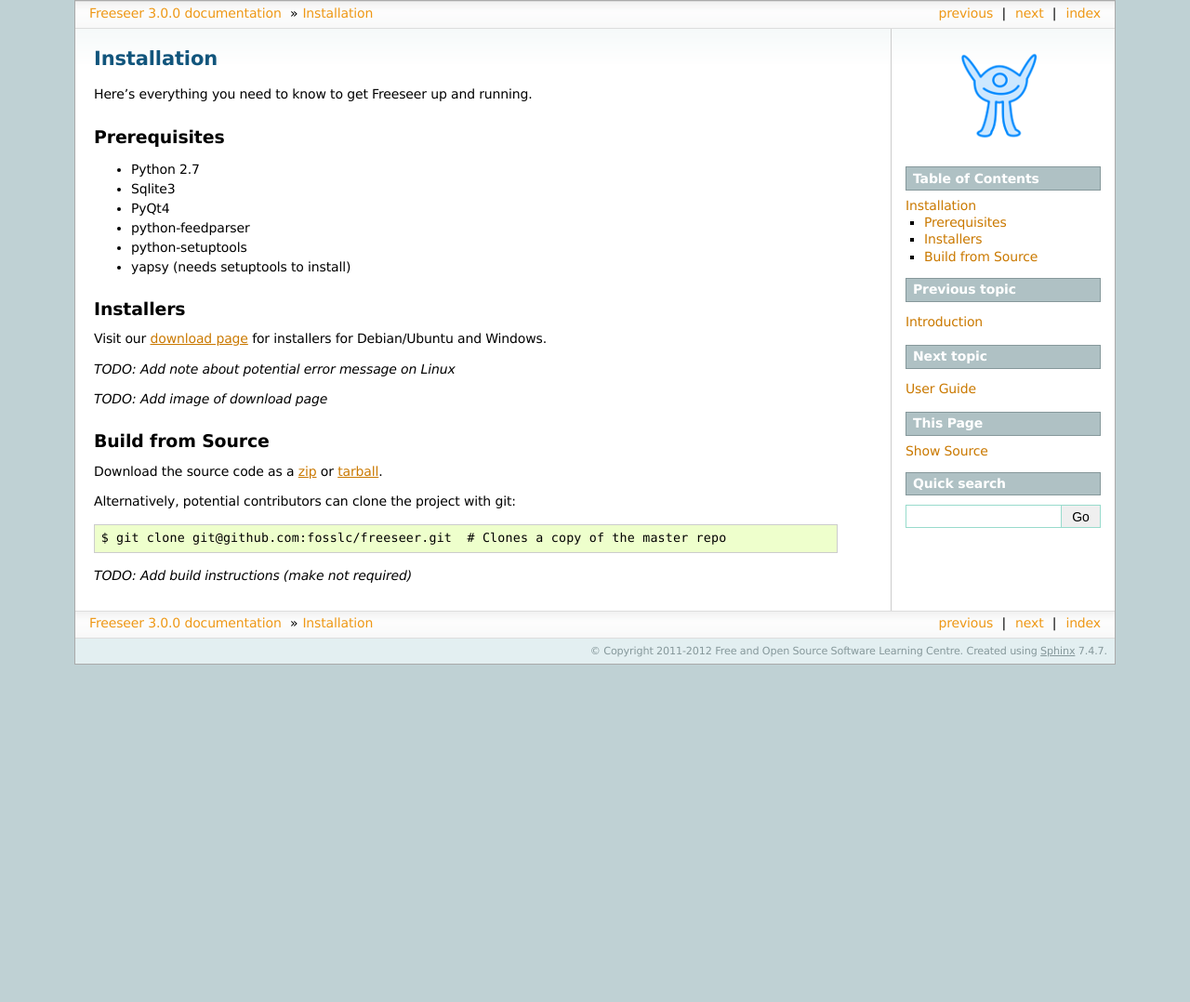
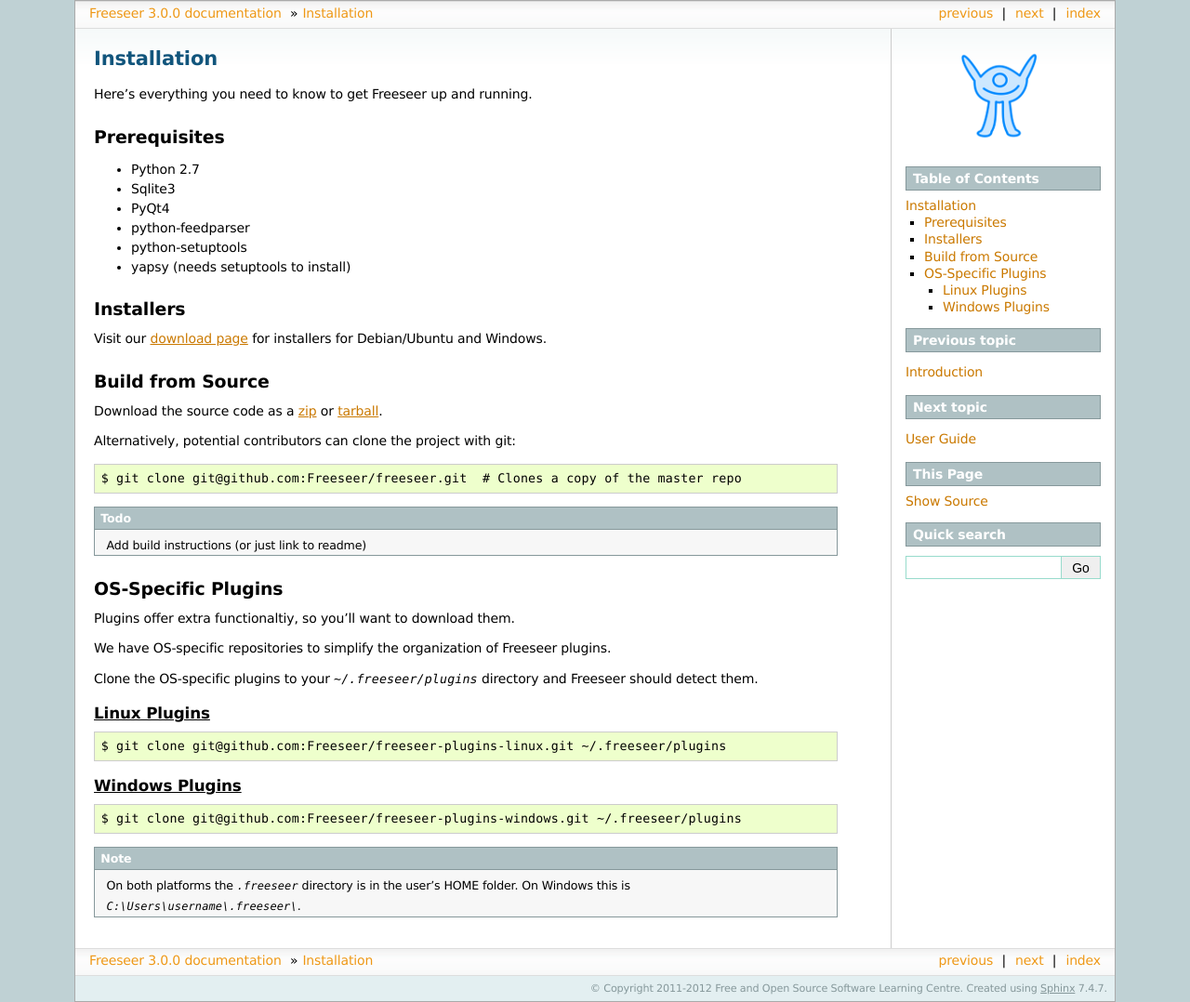
Before and after one commit to Freeseer/freeseer, a Sphinx documentation site: the page built from source/install.rst, in a window 1280 px wide. Shown: the whole page at 93% size. Built offline with Sphinx 7.4.7, drawn with Linux system fonts in a browser that asks for light colours; pages that are not in the unit, such as notebooks, are missing from menus; before the commit the page ends 900 px from its top, so only the background shows below that.

Commit message:
Update links and add section on obtaining OS-specific plugins

```diff
--- a/source/conf.py
+++ b/source/conf.py
@@ -25,7 +25,8 @@ import sys, os
 
 # Add any Sphinx extension module names here, as strings. They can be extensions
 # coming with Sphinx (named 'sphinx.ext.*') or your custom ones.
-extensions = ['sphinx.ext.autodoc', 'sphinx.ext.doctest', 'sphinx.ext.viewcode', 'sphinx.ext.todo']
+extensions = ['sphinx.ext.autodoc', 'sphinx.ext.doctest', 'sphinx.ext.viewcode',
+              'sphinx.ext.todo']
 
 # If True, the todo and todolist directives will produce output.
 # http://sphinx.pocoo.org/ext/todo.html#module-sphinx.ext.todo
--- a/source/install.rst
+++ b/source/install.rst
@@ -18,21 +18,44 @@ Installers
 
 Visit our `download page <https://github.com/Freeseer/freeseer/downloads>`_ for installers for Debian/Ubuntu and Windows.
 
-*TODO: Add note about potential error message on Linux*
-
-*TODO: Add image of download page*
-
-
 Build from Source
 -----------------
 
 Download the source code as a `zip <https://github.com/Freeseer/freeseer/zipball/master>`_ or
-`tarball <https://github.com/fosslc/freeseer/tarball/master>`_.
+`tarball <https://github.com/Freeseer/freeseer/tarball/master>`_.
 
 Alternatively, potential contributors can clone the project with git:
 
 ::
 
-    $ git clone git@github.com:fosslc/freeseer.git  # Clones a copy of the master repo
+    $ git clone git@github.com:Freeseer/freeseer.git  # Clones a copy of the master repo
 
-*TODO: Add build instructions (make not required)*
+.. todo:: Add build instructions (or just link to readme)
+
+OS-Specific Plugins
+-------------------
+
+Plugins offer extra functionaltiy, so you'll want to download them.
+
+We have OS-specific repositories to simplify the organization of Freeseer plugins.
+
+Clone the OS-specific plugins to your `~/.freeseer/plugins` directory
+and Freeseer should detect them.
+
+`Linux Plugins <https://github.com/Freeseer/freeseer-plugins-linux>`_
+**************
+
+::
+
+    $ git clone git@github.com:Freeseer/freeseer-plugins-linux.git ~/.freeseer/plugins
+
+
+`Windows Plugins <https://github.com/Freeseer/freeseer-plugins-windows>`_
+****************
+
+::
+
+    $ git clone git@github.com:Freeseer/freeseer-plugins-windows.git ~/.freeseer/plugins
+
+.. note:: On both platforms the `.freeseer` directory is in the user's HOME
+          folder. On Windows this is `C:\\Users\\username\\.freeseer\\`.
```
